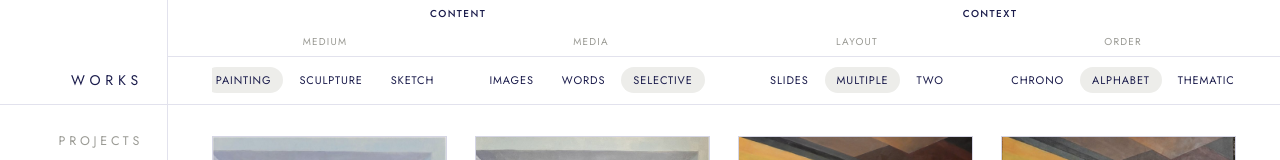
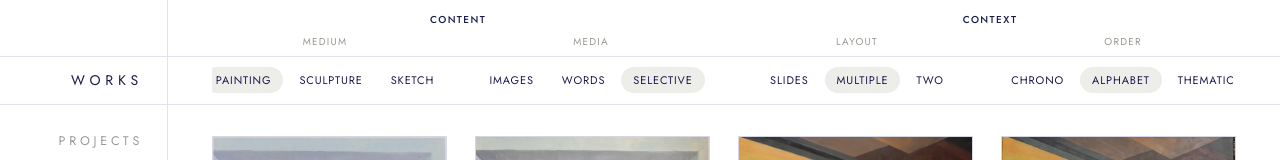
Before and after one commit to Neutrigeno/Portfolio-Website, a React (Vite) app: page / in a window 1280 px wide. Shown: the top 160 px of the page. Built offline with nearby package versions, Linux system fonts and the light colour scheme.

Commit message:
Add files via upload

```diff
--- a/App.jsx
+++ b/App.jsx
@@ -1552,6 +1552,22 @@ export default function PortfolioSite() {
         }
       `}</style>
 
+      {/* Upper Works-filter divider — spans the entire viewport, including the sidebar. */}
+      {currentSection === "works" && !selectedWork && (
+        <div
+          style={{
+            position: "absolute",
+            top: 56,
+            left: 0,
+            right: 0,
+            height: 1,
+            background: "#E2E2ED",
+            pointerEvents: "none",
+            zIndex: 2,
+          }}
+        />
+      )}
+
       {/* Single continuous horizontal divider — drawn once, spanning full width, so it's
           guaranteed pixel-straight where it crosses the sidebar's vertical line, instead of
           relying on two separate borders lining up exactly. */}
@@ -1730,20 +1746,6 @@ export default function PortfolioSite() {
           >
             {currentSection === "works" && (
               <>
-                {/* Full-width divider above the filter-option row. It spans the entire
-                    Works content area (from the sidebar edge to the right edge). */}
-                <div
-                  style={{
-                    position: "absolute",
-                    top: 56,
-                    left: 0,
-                    right: 0,
-                    height: 1,
-                    background: "#E2E2ED",
-                    pointerEvents: "none",
-                  }}
-                />
-
                 <div
                   style={{
                     width: "100%",
@@ -1766,6 +1768,7 @@ export default function PortfolioSite() {
                     letterSpacing: "0.14em",
                     fontFamily: "'Jost', sans-serif",
                     color: "#1A1B4B",
+                    transform: "translateY(6px)",
                   }}
                 >
                   {t.content}
@@ -1779,6 +1782,7 @@ export default function PortfolioSite() {
                     letterSpacing: "0.14em",
                     fontFamily: "'Jost', sans-serif",
                     color: "#1A1B4B",
+                    transform: "translateY(6px)",
                   }}
                 >
                   {t.context}
```
